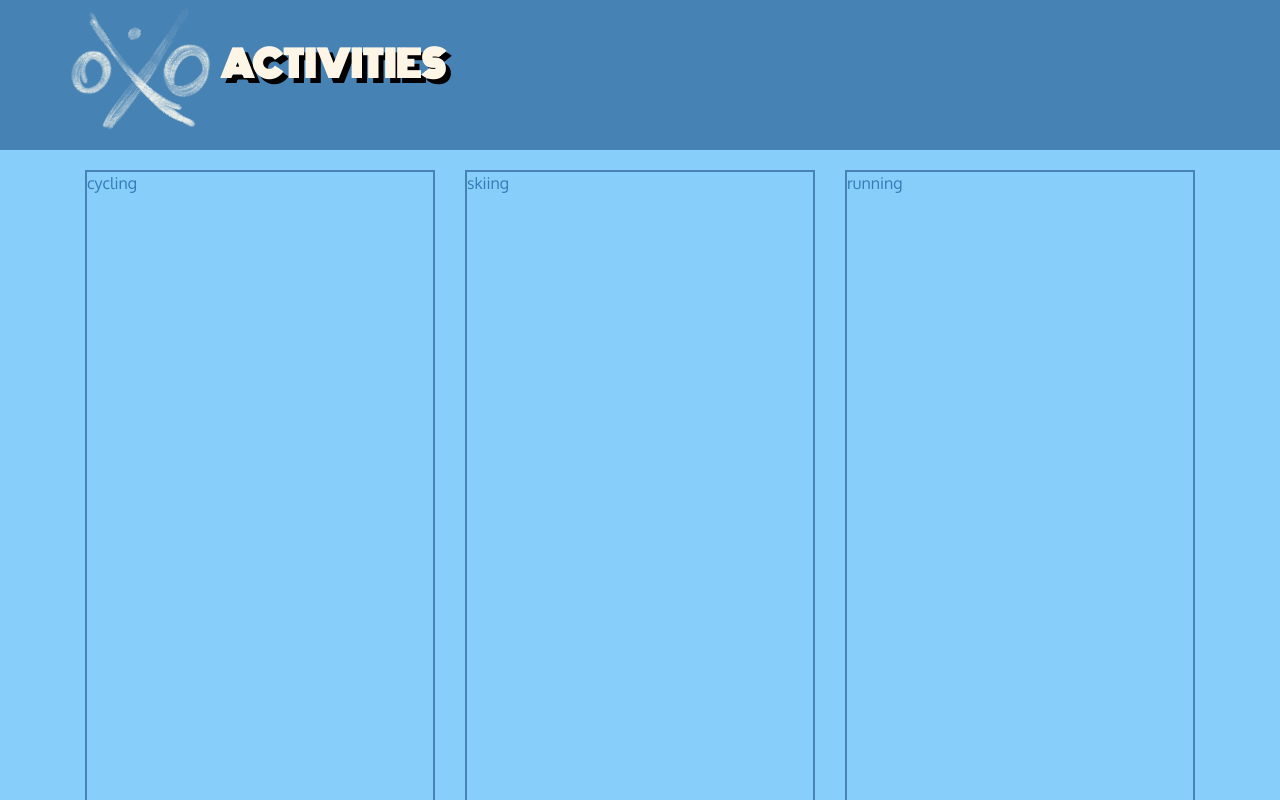
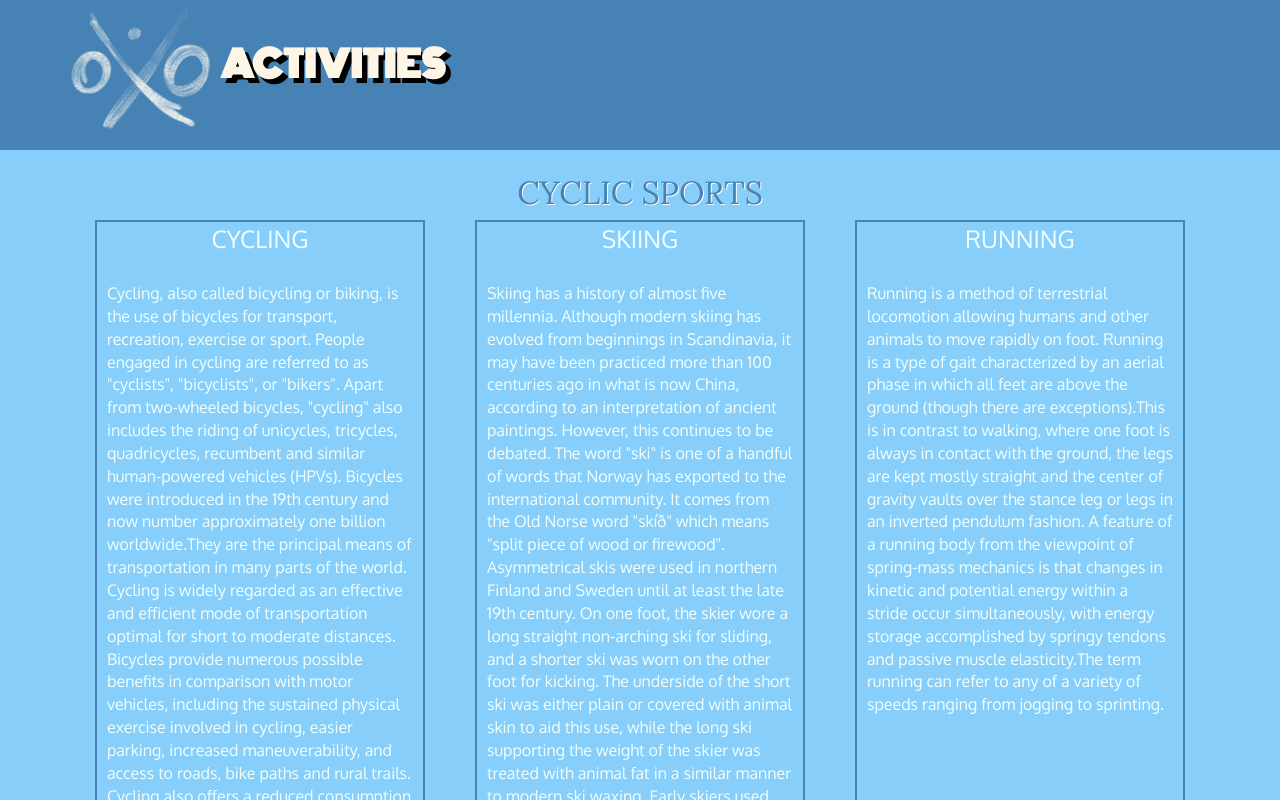
Before and after one commit to olegsolomin/JHU-FullStack-Mod3, a plain HTML site: page index.html in a window 1280 px wide. Shown: the top 800 px of the page. Drawn offline with Linux system fonts and the light colour scheme.

Commit message:
final addons

```diff
--- a/css/styles.css
+++ b/css/styles.css
@@ -76,9 +76,22 @@ body {
   /* End Header */
 }
 
+#title {
+    position: absolute;
+    top: 100;
+    left: 0;
+    width: 100%;
+    text-align: center;
+    font-family: 'Lora';
+    color: steelblue;
+    text-shadow: snow 1px 1px;
+    font-size: 2em;
+    text-transform: uppercase;
+}
 #cycling-tile, #skiing-tile, #running-tile {
     height: 1000px;
-    width: auto;
+    width: 100%;
+    margin-top: 50px;
     margin-bottom: 15px;
     position: relative;
     border: 2px solid steelblue;
@@ -87,3 +100,26 @@ body {
 #cycling-tile:hover, #skiing-tile:hover, #running-tile:hover {
     box-shadow: 0 1px 5px 1px slategray;
 }
+
+
+#cycling-tile span, #skiing-tile span, #running-tile span {
+    position: absolute;
+    top: 0;
+    left: 0;
+    width: 100%;
+    text-align: center;
+    font-size: 1.5em;
+    text-transform: uppercase;
+    overflow: hidden;
+}
+
+#cycling-tile, #skiing-tile, #running-tile, #text-tile {
+    padding-top: 30px;
+    margin-left: 10px;
+    margin-right: 10px;
+    width: auto;
+    overflow: scroll;
+}
+#cycling-tile, #text-tile:hover {
+text-decoration: none;
+}
--- a/index.html
+++ b/index.html
@@ -51,25 +51,11 @@
         </header>
 
         <div id="main-content" class="container">
+         <div id="title">Cyclic Sports</div>
           <div id="home-tiles" class="rows">
             <div class="col-md-4 col-sm-6 col-xs-12">
-             <a href=""><div id="cycling-tile"><span>cycling</span></div></a>
-           </div>
-          <div class="col-md-4 col-sm-6 col-xs-12">
-            <a href="">
-              <div id="skiing-tile"><span>skiing</span></div>
-            </a>
-          </div>
-          <div class="col-md-4 col-sm-6 col-xs-12">
-            <a href="">
-              <div id="running-tile"><span>running</span></div>
-            </a>
-          </div>
-          </div>
-          <p id="headings">
-            Cycling
-          </p>
-          Cycling, also called bicycling or biking, is the use of bicycles for transport, recreation, exercise or sport. People
+             <div id="cycling-tile">
+              <div id="text-tile"> Cycling, also called bicycling or biking, is the use of bicycles for transport, recreation, exercise or sport. People
               engaged in cycling are referred to as "cyclists", "bicyclists", or "bikers". Apart from two-wheeled bicycles,
               "cycling" also includes the riding of unicycles, tricycles, quadricycles, recumbent and similar human-powered vehicles
               (HPVs).
@@ -89,11 +75,12 @@
               surgery.Individuals who cycle regularly have also reported mental health improvements, including less perceived stress
               and better vitality.
               </div>
-        <div id="cont2">
-          <p id="headings">
-            Skiing
-          </p>
-          Skiing has a history of almost five millennia. Although modern skiing has evolved from beginnings in Scandinavia, it
+              <span>cycling</span>
+           </div>
+            </div>
+          <div class="col-md-4 col-sm-6 col-xs-12">
+              <div id="skiing-tile">
+                <div id="text-tile">Skiing has a history of almost five millennia. Although modern skiing has evolved from beginnings in Scandinavia, it
                 may have been practiced more than 100 centuries ago in what is now China, according to an interpretation of ancient
                 paintings. However, this continues to be debated. The word "ski" is one of a handful of words that Norway has exported
                 to the international community. It comes from the Old Norse word "skíð" which means "split piece of wood or firewood".
@@ -109,11 +96,11 @@
                 genres of skiing emerged—Alpine (downhill) skiing and Nordic skiing. The main difference between the two is the type
                 of ski binding (the way in which the ski boots are attached to the skis).
                 </div>
-        <div id="cont3">
-          <p id="headings">
-            Running
-          </p>
-          Running is a method of terrestrial locomotion allowing humans and other animals to move rapidly on foot. Running is a
+                <span>skiing</span></div>
+          </div>
+          <div class="col-md-4 col-sm-12 col-xs-12">
+              <div id="running-tile">
+              <div id="text-tile">Running is a method of terrestrial locomotion allowing humans and other animals to move rapidly on foot. Running is a
               type of gait characterized by an aerial phase in which all feet are above the ground (though there are
               exceptions).This is in contrast to walking, where one foot is always in contact with the ground, the legs are kept
               mostly straight and the center of gravity vaults over the stance leg or legs in an inverted pendulum fashion. A
@@ -121,6 +108,10 @@
               within a stride occur simultaneously, with energy storage accomplished by springy tendons and passive muscle
               elasticity.The term running can refer to any of a variety of speeds ranging from jogging to sprinting.
               </div>
+              <span>running</span></div>
+          </div>
+          </div>
+        </div>
   <!-- jQuery (Bootstrap JS plugins depend on it) -->
   <script src="js/jquery-1.11.3.min.js"></script>
   <script src="js/bootstrap.min.js"></script>
```
Lines whose indentation alone changed are shown as unchanged.
